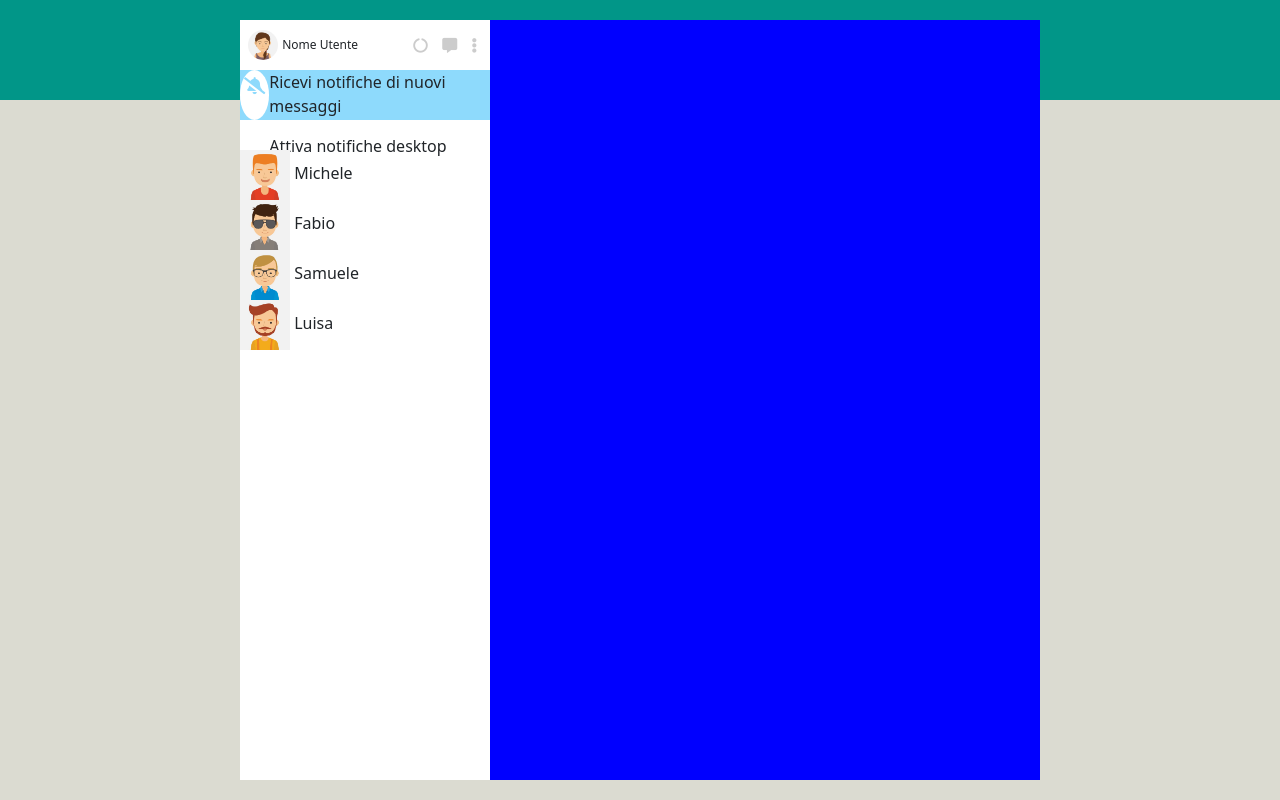
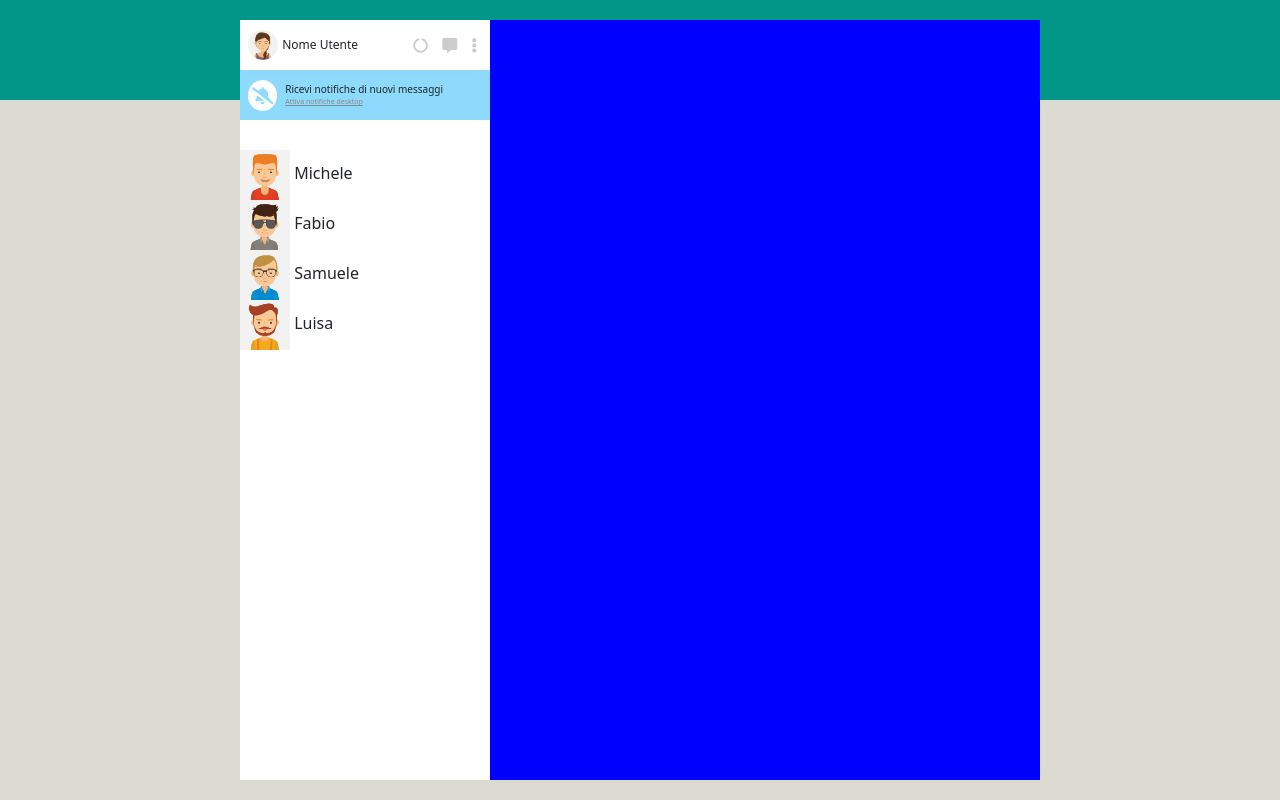
Before and after one commit to ThubeesanKugathas/vue-boolzapp, a plain HTML site: page index.html in a window 1280 px wide. Drawn offline with nearby package versions, Linux system fonts and the light colour scheme.

Commit message:
notifications styling fix html/css

```diff
--- a/css/style.css
+++ b/css/style.css
@@ -64,8 +64,22 @@
     font-size: 17px;
 }
 
+.ms_notifications-info p {
+    margin: 0;
+}
 
+.ms_notifications-info .ms_info {
+    font-size: 10px;
+    font-weight: 500;
+}
 
+.ms_notifications-info .ms_info-b {
+    font-size: 7px;
+    color: #888;
+    text-decoration: underline;
+}
+
+/* filter-contacts */
 .ms_filter-contacts {
     height: 30px;
 }
--- a/index.html
+++ b/index.html
@@ -39,15 +39,19 @@
 
                         <!-- notifications -->
                         <div class="ms_notifications d-flex">
-                            <i class="fas fa-bell-slash ms_bell"></i>
-                            <div class="ms_notifications-info">
+                            <i class="fas fa-bell-slash my-auto ms_bell ms-2"></i>
+                            <div class="ms_notifications-info my-auto ms-2">
                                 <p class="ms_info">Ricevi notifiche di nuovi messaggi</p>
                                 <p class="ms_info-b">Attiva notifiche desktop</p>
                             </div>
                         </div>
                         <!-- / notifications -->
 
-                        <div class="ms_filter-contacts"></div>
+                        <!-- contacts filter -->
+                        <div class="ms_filter-contacts">
+
+                        </div>
+                        <!-- / contacts filter -->
 
                         <!-- contacts' list -->
                         <div class="ms_contacts">
```
